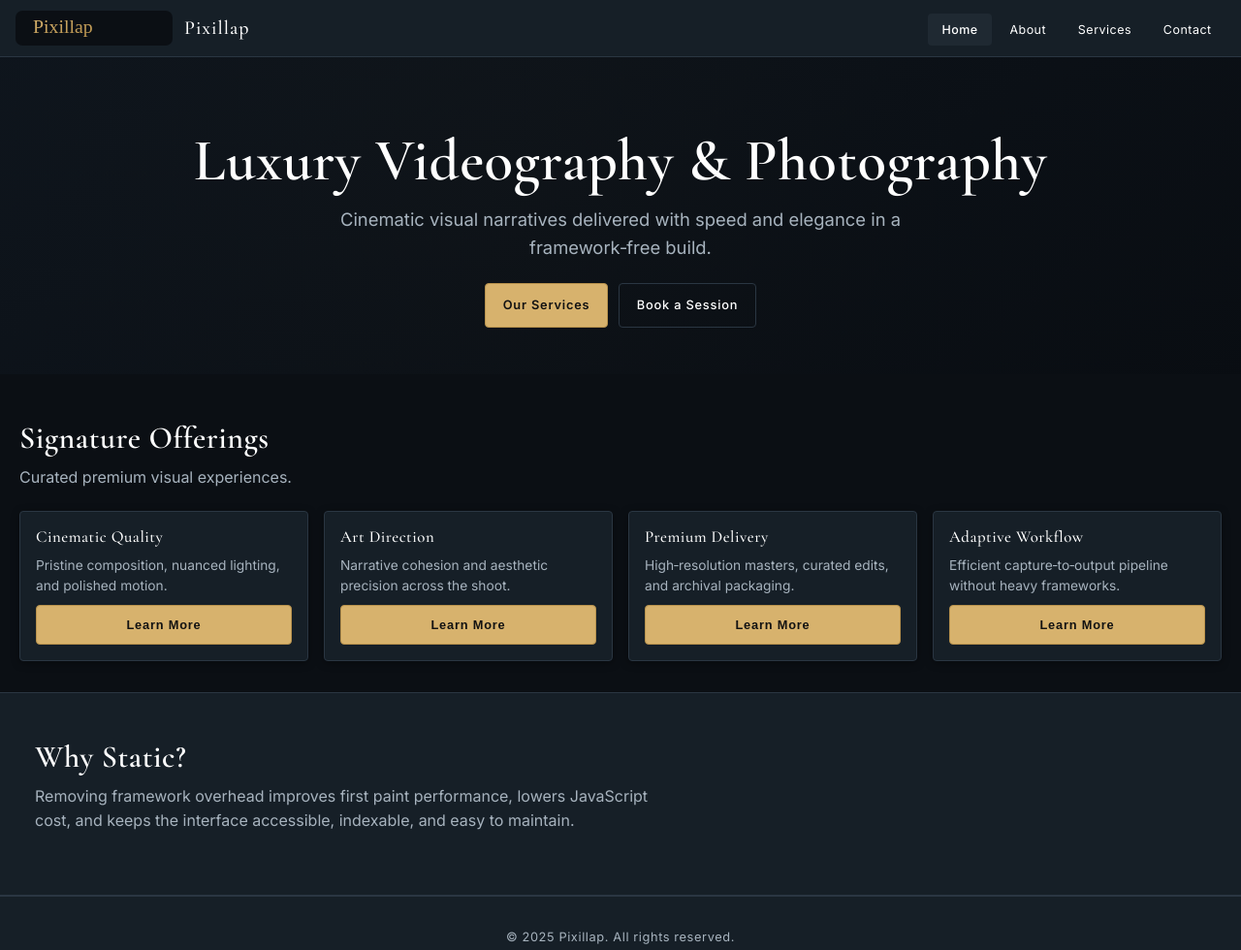
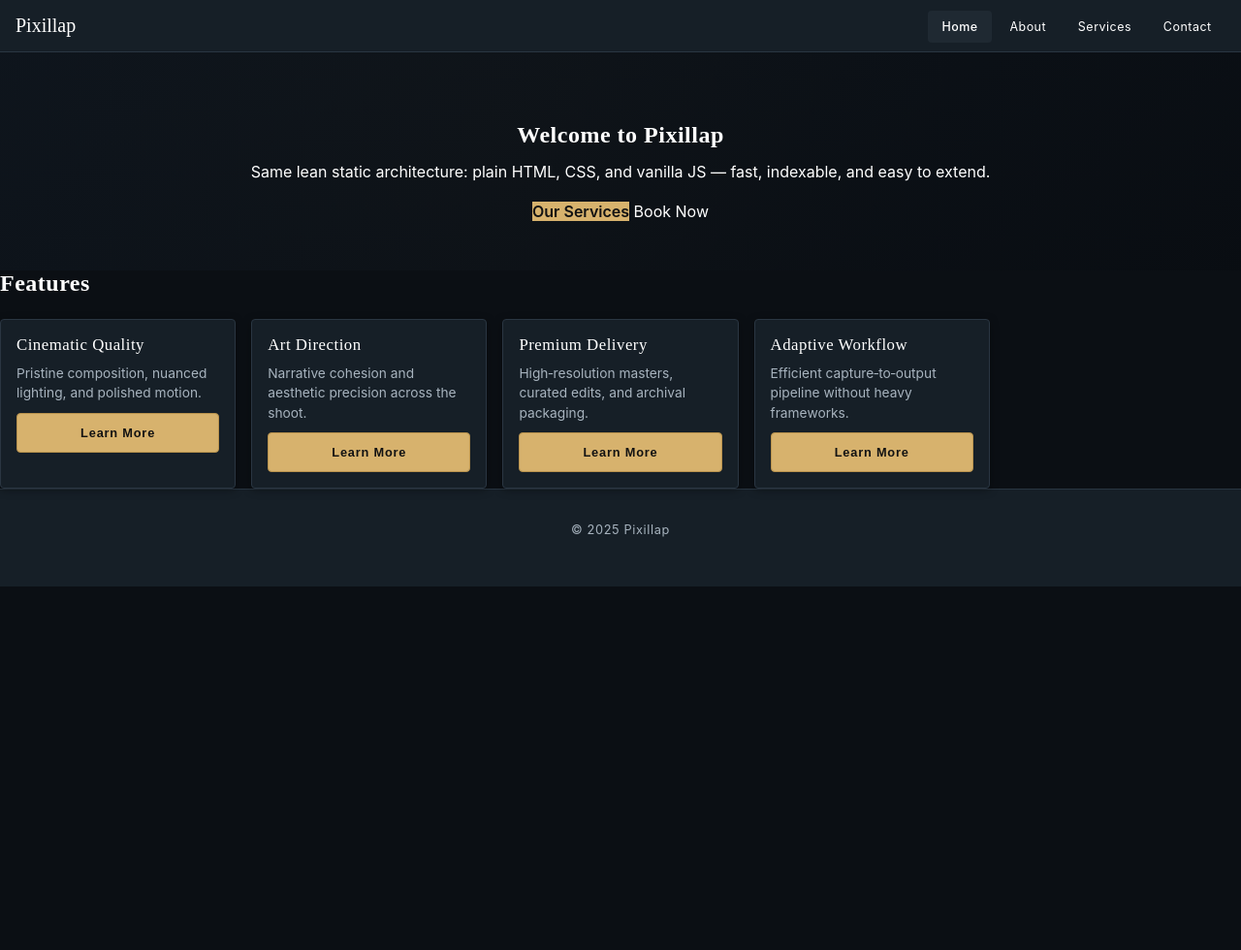
Before and after one commit to enstie/pixillab, a plain HTML site: page docs/index.html in a window 1280 px wide. Shown: the whole page at 97% size. After the commit the page ends 800 px from the top, so only its background shows below. Drawn offline with nearby package versions, Linux system fonts and the light colour scheme.

Commit message:
Update index.html to apply Amos style

```diff
--- a/docs/index.html
+++ b/docs/index.html
@@ -1,37 +1,19 @@
-<!doctype html>
+<!DOCTYPE html>
 <html lang="en">
 <head>
   <meta charset="UTF-8" />
-    <meta name="viewport" content="width=device-width, initial-scale=1.0" />
-    <title>Pixillap — Luxury Videography & Photography</title>
-    <meta name="description" content="Pixillap: Cinematic luxury videography and photography with a fast, framework‑free static site." />
-    <link rel="canonical" href="https://enstie.github.io/pixillab/" />
-    <meta property="og:type" content="website" />
-    <meta property="og:url" content="https://enstie.github.io/pixillab/" />
-    <meta property="og:title" content="Pixillap — Luxury Videography & Photography" />
-    <meta property="og:description" content="Cinematic luxury videography & photography delivered via a fast static site (no React)." />
-    <meta property="og:image" content="https://enstie.github.io/pixillab/assets/og-cover.jpg" />
-    <meta name="twitter:card" content="summary_large_image" />
-    <meta name="twitter:title" content="Pixillap — Luxury Videography & Photography" />
-    <meta name="twitter:description" content="Cinematic luxury videography & photography delivered via a fast static site." />
-    <meta name="twitter:image" content="https://enstie.github.io/pixillab/assets/og-cover.jpg" />
-    <meta name="theme-color" content="#0b0f14" />
-    <link rel="icon" type="image/svg+xml" href="assets/logo.svg" />
-    <link rel="manifest" href="manifest.json" />
-    <link rel="preconnect" href="https://fonts.googleapis.com" />
-    <link rel="preconnect" href="https://fonts.gstatic.com" crossorigin />
-    <link href="https://fonts.googleapis.com/css2?family=Cormorant+Garamond:wght@300;400;500;600;700&family=Inter:wght@300;400;500;600&display=swap" rel="stylesheet" />
+  <meta name="viewport" content="width=device-width,initial-scale=1" />
+  <title>Pixillap — Home</title>
+  <meta name="description" content="Framework-free static site delivering lightweight performance and fast load times." />
+  <link rel="preload" href="css/main.css" as="style" />
   <link rel="stylesheet" href="css/main.css" />
   <script defer src="js/main.js"></script>
 </head>
 <body>
-    <header class="site-header">
+  <header class="site-header" data-component="navbar">
     <nav class="navbar">
-        <a href="index.html" class="logo" aria-label="Pixillap Home">
-          <img src="assets/logo.svg" alt="Pixillap Logo" height="36" />
-          <span class="brand-text">Pixillap</span>
-        </a>
-        <button class="nav-toggle" aria-label="Toggle navigation" data-action="toggle-nav">Menu</button>
+      <a href="index.html" class="logo">Pixillap</a>
+      <button class="nav-toggle" aria-label="Toggle navigation" data-action="toggle-nav">☰</button>
       <ul class="nav-links" data-nav>
         <li><a href="index.html" aria-current="page">Home</a></li>
         <li><a href="about.html">About</a></li>
@@ -40,31 +22,22 @@
       </ul>
     </nav>
   </header>
-    <main>
+  <main id="content">
     <section class="hero">
-        <div class="hero-inner">
-          <h1 class="hero-title">Luxury Videography & Photography</h1>
-          <p class="hero-subtitle">Cinematic visual narratives delivered with speed and elegance in a framework‑free build.</p>
-          <div class="hero-cta">
-            <a href="services.html" class="btn btn-primary">Our Services</a>
-            <a href="contact.html" class="btn btn-outline">Book a Session</a>
-          </div>
+      <h1>Welcome to Pixillap</h1>
+      <p>Same lean static architecture: plain HTML, CSS, and vanilla JS — fast, indexable, and easy to extend.</p>
+      <div class="hero-actions">
+        <a class="btn-primary" href="services.html">Our Services</a>
+        <a class="btn-secondary" href="contact.html">Book Now</a>
       </div>
     </section>
-      <section class="section container">
-        <h2 class="section-title">Signature Offerings</h2>
-        <p class="section-intro muted">Curated premium visual experiences.</p>
+    <section class="features">
+      <h2>Features</h2>
       <div class="cards" data-cards-container></div>
-      </section>
-      <section class="section-alt">
-        <div class="container">
-          <h2 class="section-title">Why Static?</h2>
-          <p class="muted max-640">Removing framework overhead improves first paint performance, lowers JavaScript cost, and keeps the interface accessible, indexable, and easy to maintain.</p>
-        </div>
     </section>
   </main>
   <footer class="site-footer">
-      <p>&copy; <span id="year"></span> Pixillap. All rights reserved.</p>
+    <p>&copy; <span id="year"></span> Pixillap</p>
   </footer>
 </body>
 </html>
```
Lines whose indentation alone changed are shown as unchanged.
